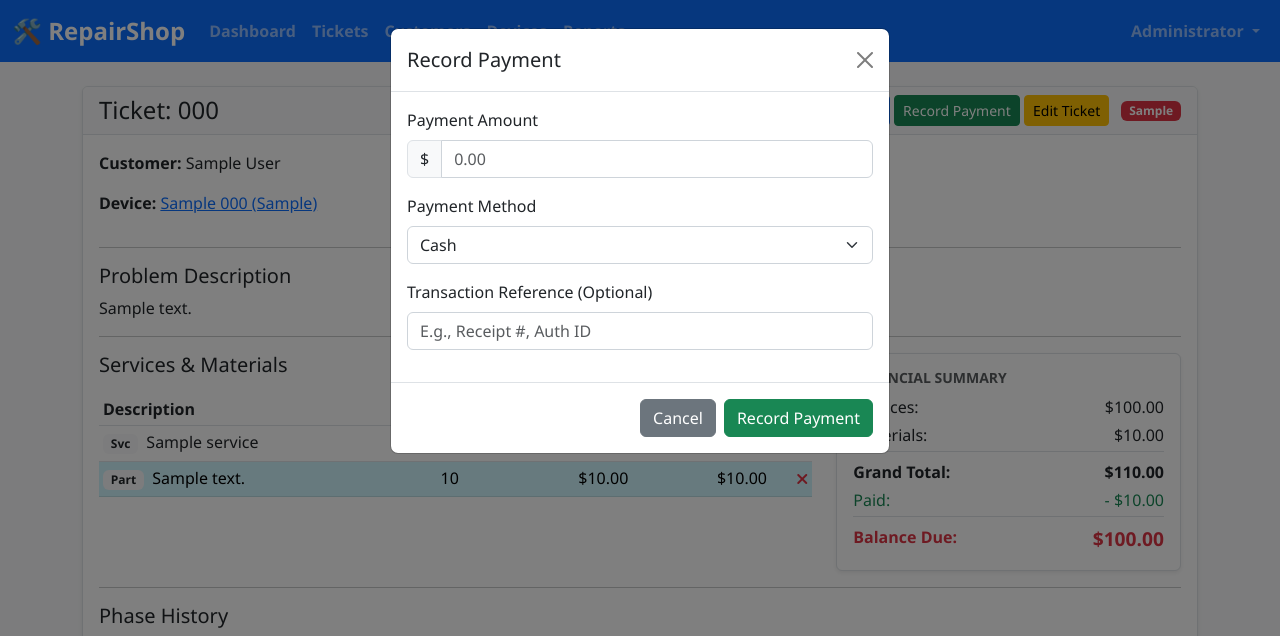
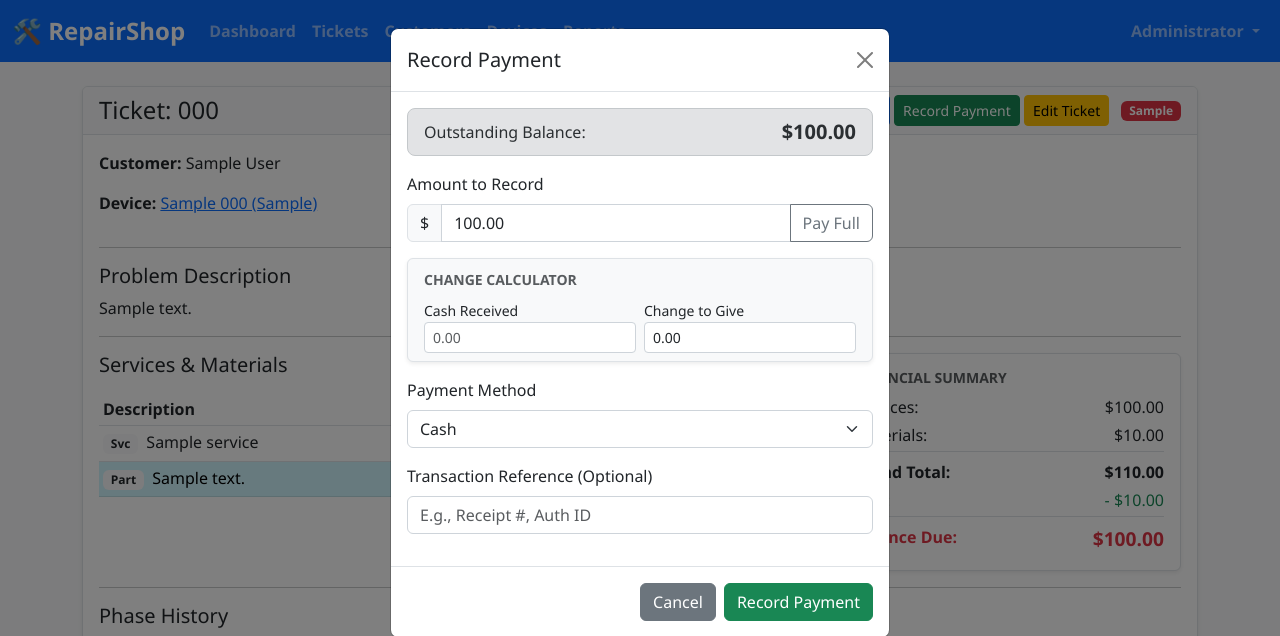
Before and after one commit to ndarjo/repair_shop_ticketing, a Flask app: page /ticket/view/1 in a window 1280 px wide, after a click on "Record Payment". Shown: the top 636 px of the page. Run offline with Flask 3, Linux system fonts and the light colour scheme; a user stored in the database is signed in; tables that the repository leaves empty hold one stand-in row (values such as "Sample post").

Commit message:
fix ticket

```diff
--- a/routes.py
+++ b/routes.py
@@ -204,11 +204,11 @@ def new_ticket():
     now_time = now.strftime('%H:%M')
 
     if request.method == 'POST':
-        customer_id = request.form.get('customer_id')
-        device_id = request.form.get('device_id')
+        customer_id = request.form.get('customer_id', type=int)
+        device_id = request.form.get('device_id', type=int)
         items_included = request.form.get('items_included', '')
         problem_description = request.form.get('problem_description', '')
-        assigned_to = request.form.get('assigned_to')
+        assigned_to = request.form.get('assigned_to', type=int)
         created_date = request.form.get('created_date')
         created_time = request.form.get('created_time')
 
@@ -866,8 +866,8 @@ def record_payment(ticket_id):
     method = request.form.get('payment_method', 'Cash')
     reference = request.form.get('reference', '')
 
-    if amount is None or amount <= 0:
-        flash('Please enter a valid payment amount.', 'error')
+    if amount is None or amount == 0:
+        flash('Please enter a valid non-zero payment amount.', 'error')
         return redirect(url_for('ticket.ticket_detail', ticket_id=ticket.id))
 
     payment = Payment(
@@ -886,11 +886,14 @@ def record_payment(ticket_id):
     symbol = currency_map.get(shop_admin.currency, '$') if shop_admin else '$'
 
     # Create an automated note for the payment
+    note_type = 'Payment Received' if amount > 0 else 'Change Given / Refund'
+    note_content = f"{note_type}: {symbol}{abs(amount)}. Method: {method}. Ref: {reference}"
+
     note = Note(
         ticket_id=ticket.id,
         user_id=current_user.id,
-        note_type='Payment Received',
-        content=f"Payment received: {symbol}{amount}. Method: {method}. Ref: {reference}",
+        note_type=note_type,
+        content=note_content,
         is_internal=True
     )
     db.session.add(note)
@@ -1178,7 +1181,7 @@ def search_devices(customer_id):
     device_query = Device.query.filter_by(customer_id=customer_id)
     if query:
         device_query = device_query.filter(
-            or_(Device.brand.ilike(f'%{query}%'), Device.model.ilike(f'%{query}%'), Device.device_type.ilike(f'%{query}%'))
+            or_(Device.brand.ilike(f'%{query}%'), Device.model_number.ilike(f'%{query}%'), Device.device_type.ilike(f'%{query}%'))
         )
     devices = device_query.limit(10).all()
 
--- a/templates/ticket_detail.html
+++ b/templates/ticket_detail.html
@@ -1,6 +1,20 @@
 {% extends "base.html" %}
 {% block title %}Ticket {{ ticket.ticket_number }}{% endblock %}
 {% block content %}
+{# Pre-calculate financials for both UI and JS synchronization #}
+{% set ns = namespace(services_subtotal=0, parts_subtotal=0) %}
+{% for ts in ticket.ticket_services %}
+    {% set ns.services_subtotal = ns.services_subtotal + (ts.price_charged * ts.quantity) %}
+{% endfor %}
+{% for inv in ticket.invoices %}
+    {% for item in inv.items %}
+        {% set ns.parts_subtotal = ns.parts_subtotal + item.total_price %}
+    {% endfor %}
+{% endfor %}
+{% set grand_total = ns.services_subtotal + ns.parts_subtotal %}
+{% set total_paid = ticket.payments|sum(attribute='amount') %}
+{% set balance = grand_total - total_paid %}
+
 <div class="card">
     <div class="card-header d-flex justify-content-between align-items-center">
         <h4 class="mb-0">Ticket: {{ ticket.ticket_number }}</h4>
@@ -65,10 +79,8 @@
                             </tr>
                         </thead>
                         <tbody>
-                            {% set ns = namespace(services_subtotal=0, parts_subtotal=0) %}
                             {% for ts in ticket.ticket_services %}
                             {% set ts_total = ts.price_charged * ts.quantity %}
-                            {% set ns.services_subtotal = ns.services_subtotal + ts_total %}
                             <tr>
                                 <td><span class="badge bg-light text-dark me-1">Svc</span> {{ ts.service.name }}</td>
                                 <td>{{ ts.quantity }}</td>
@@ -86,7 +98,6 @@
 
                             {% for inv in ticket.invoices %}
                                 {% for item in inv.items %}
-                                {% set ns.parts_subtotal = ns.parts_subtotal + item.total_price %}
                                 <tr class="table-info">
                                     <td><span class="badge bg-light text-dark me-1">Part</span> {{ item.description }}</td>
                                     <td>{{ item.quantity }}</td>
@@ -114,10 +125,6 @@
                 <div class="card shadow-sm">
                     <div class="card-body">
                         <h6 class="text-uppercase text-muted small fw-bold">Financial Summary</h6>
-                        {% set grand_total = ns.services_subtotal + ns.parts_subtotal %}
-                        {% set total_paid = ticket.payments|sum(attribute='amount') %}
-                        {% set balance = grand_total - total_paid %}
-
                         <div class="d-flex justify-content-between mb-1">
                             <span>Services:</span>
                             <span>{{ currency_symbol }}{{ "%.*f"|format(currency_decimals, ns.services_subtotal) }}</span>
@@ -281,17 +288,49 @@
         <div class="modal-content">
             <form action="{{ url_for('ticket.record_payment', ticket_id=ticket.id) }}" method="POST">
                 <div class="modal-header">
-                    <h5 class="modal-title">Record Payment</h5>
+                    <h5 class="modal-title">{{ 'Return Change / Refund' if balance < 0 else 'Record Payment' }}</h5>
                     <button type="button" class="btn-close" data-bs-dismiss="modal"></button>
                 </div>
                 <div class="modal-body">
+                    <div class="alert alert-{{ 'danger' if balance < 0 else 'secondary' }} py-2 mb-3">
+                        <div class="d-flex justify-content-between align-items-center">
+                            <span>{{ 'Overpayment / Change Due' if balance < 0 else 'Outstanding Balance' }}:</span>
+                            <span class="fw-bold fs-5">{{ currency_symbol }}{{ "%.*f"|format(currency_decimals, balance|abs) }}</span>
+                        </div>
+                    </div>
+
                     <div class="mb-3">
-                        <label class="form-label">Payment Amount</label>
+                        <label class="form-label">Amount to Record</label>
                         <div class="input-group">
                             <span class="input-group-text">{{ currency_symbol }}</span>
-                            <input type="number" step="{{ 1 / (10**currency_decimals) if currency_decimals > 0 else 1 }}" name="amount" class="form-control" required placeholder="0.00">
+                            <input type="number" step="{{ 1 / (10**currency_decimals) if currency_decimals > 0 else 1 }}"
+                                   name="amount" id="paymentAmount" class="form-control" required placeholder="0.00"
+                                   value="{{ "%.*f"|format(currency_decimals, balance) if balance > 0 else '' }}">
+                            <button type="button" class="btn btn-outline-secondary" id="fillBalanceBtn">
+                                {{ 'Return All' if balance < 0 else 'Pay Full' }}
+                            </button>
+                        </div>
+                        {% if balance < 0 %}
+                        <small class="text-danger">Enter <strong>{{ "%.*f"|format(currency_decimals, balance) }}</strong> to record that the change was handed back to the customer.</small>
+                        {% endif %}
+                    </div>
+
+                    <div class="card bg-light mb-3">
+                        <div class="card-body py-2">
+                            <label class="form-label small text-uppercase text-muted fw-bold">Change Calculator</label>
+                            <div class="row g-2">
+                                <div class="col-6">
+                                    <label class="small">Cash Received</label>
+                                    <input type="number" step="{{ 1 / (10**currency_decimals) if currency_decimals > 0 else 1 }}" id="cashReceived" class="form-control form-control-sm" placeholder="0.00">
+                                </div>
+                                <div class="col-6">
+                                    <label class="small">Change to Give</label>
+                                    <div class="form-control form-control-sm bg-white" id="changeToGive">0.00</div>
+                                </div>
+                            </div>
                         </div>
                     </div>
+
                     <div class="mb-3">
                         <label class="form-label">Payment Method</label>
                         <select name="payment_method" class="form-select">
@@ -309,7 +348,9 @@
                 </div>
                 <div class="modal-footer">
                     <button type="button" class="btn btn-secondary" data-bs-dismiss="modal">Cancel</button>
-                    <button type="submit" class="btn btn-success">Record Payment</button>
+                    <button type="submit" class="btn btn-{{ 'danger' if balance < 0 else 'success' }}">
+                        {{ 'Record Return' if balance < 0 else 'Record Payment' }}
+                    </button>
                 </div>
             </form>
         </div>
@@ -394,4 +435,33 @@
         </div>
     </div>
 </div>
+
+<script>
+document.addEventListener('DOMContentLoaded', function() {
+    const paymentAmountInput = document.getElementById('paymentAmount');
+    const cashReceivedInput = document.getElementById('cashReceived');
+    const changeToGiveDisplay = document.getElementById('changeToGive');
+    const fillBalanceBtn = document.getElementById('fillBalanceBtn');
+
+    // Synchronized value from backend/template calculation
+    const currentBalance = parseFloat("{{ balance|default(0)|float }}");
+
+    if (fillBalanceBtn) {
+        fillBalanceBtn.addEventListener('click', () => {
+            paymentAmountInput.value = currentBalance.toFixed({{ currency_decimals|default(2) }});
+            updateChange();
+        });
+    }
+
+    function updateChange() {
+        const amount = parseFloat(paymentAmountInput.value) || 0;
+        const received = parseFloat(cashReceivedInput.value) || 0;
+        const change = received - amount;
+        changeToGiveDisplay.textContent = change >= 0 ? change.toFixed({{ currency_decimals|default(2) }}) : '0.00';
+    }
+
+    paymentAmountInput.addEventListener('input', updateChange);
+    cashReceivedInput.addEventListener('input', updateChange);
+});
+</script>
 {% endblock %}
```
Also changed, not shown: templates/ticket_form.html (+13 -3 lines).
